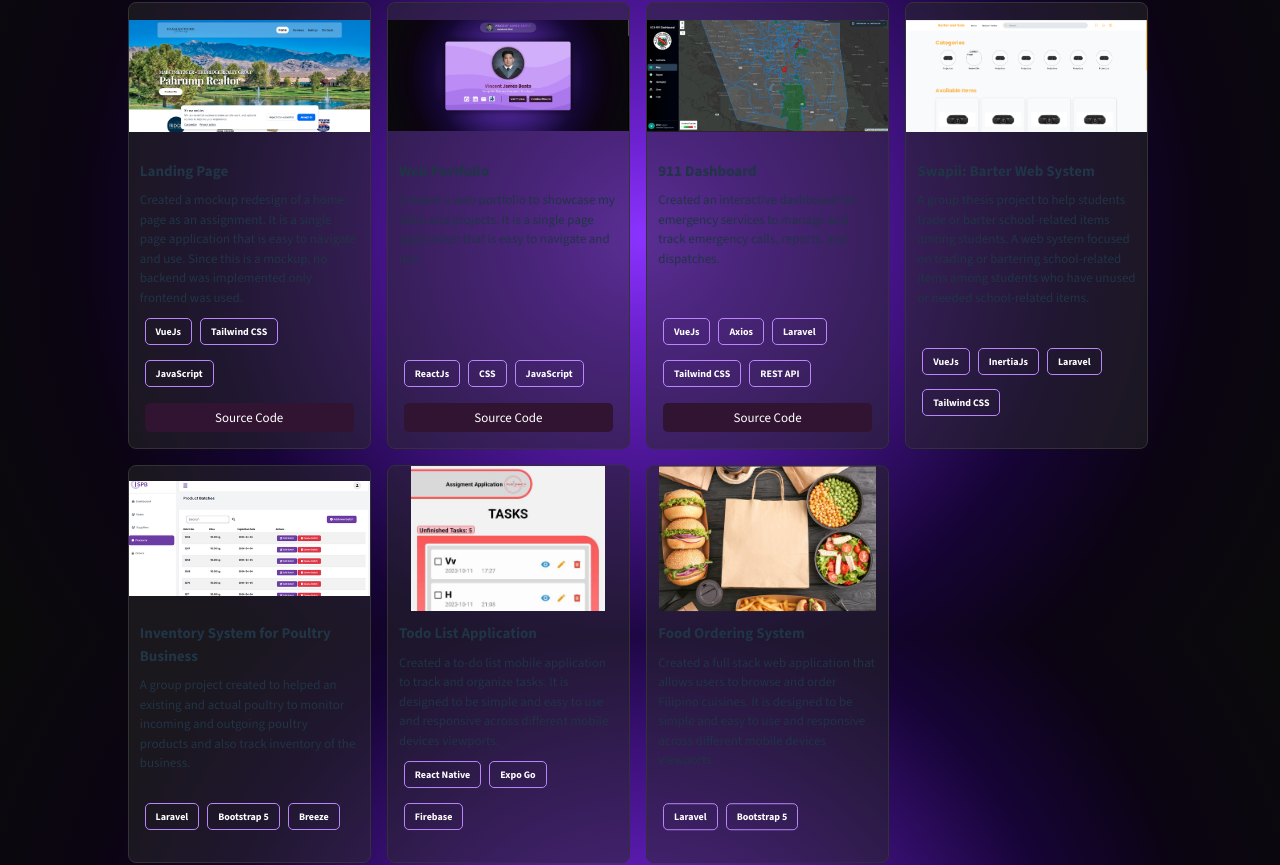
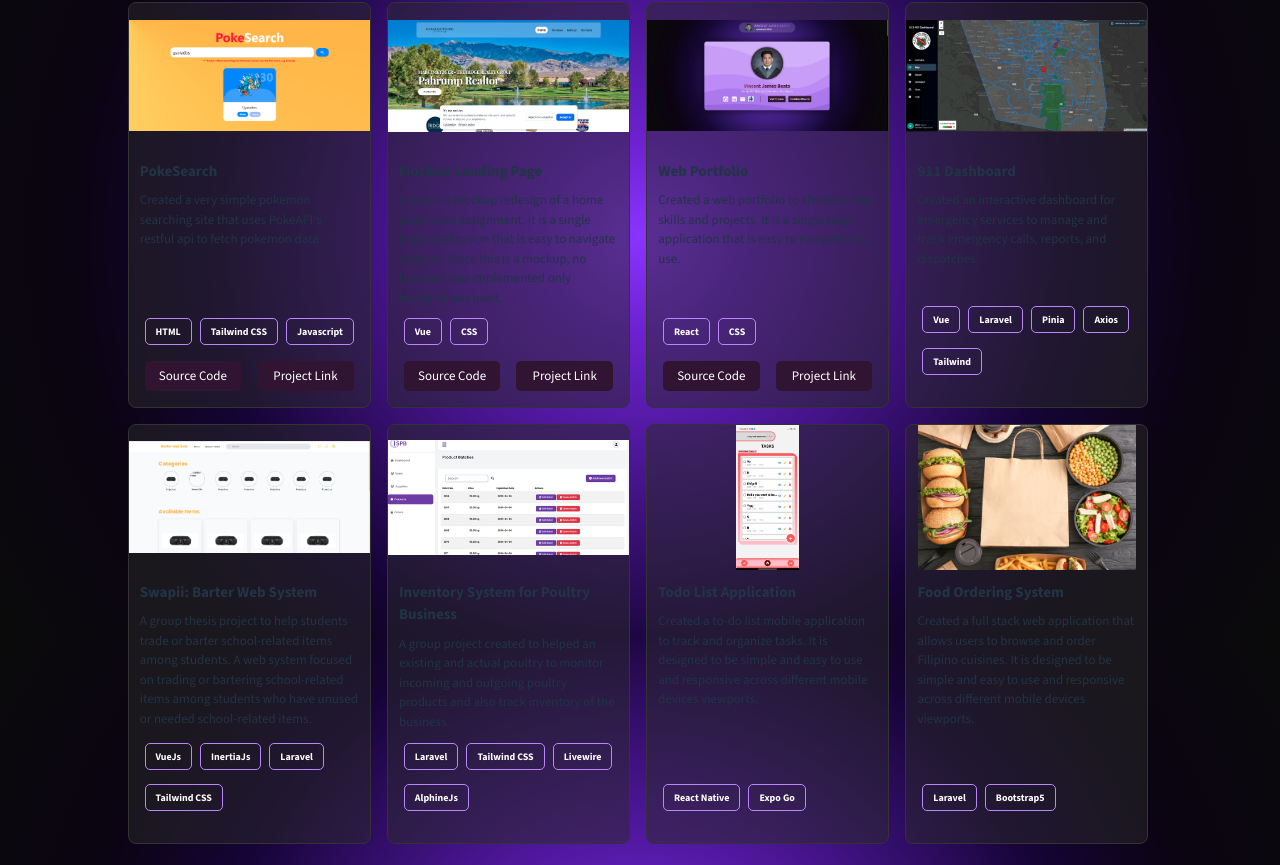
Before and after one commit to VheeeeeeeeeJhay/vincent-james-beato-portfolio, a React (Vite) app: page / in a window 1280 px wide. Shown: the part 2564-3429 px from the top of the page. Built offline with nearby package versions, Linux system fonts and the light colour scheme.

Commit message:
Refactor: code changes made to relevant projects.

```diff
--- a/package.json
+++ b/package.json
@@ -1,5 +1,5 @@
 {
-  "name": "vheejhay_portfoloi",
+  "name": "vheejhay_portfolio",
   "private": true,
   "version": "0.0.0",
   "type": "module",
--- a/src/pages/AboutMe/AboutMe.jsx
+++ b/src/pages/AboutMe/AboutMe.jsx
@@ -63,7 +63,7 @@ function AboutMe() {
                             <SiCircleci className={AboutMeStyles.timeline_icon} style={{color: "#bb86fc"}} />
                             <div className={AboutMeStyles.timeline_info}>
                                 <h3>BAGUIO CITY'S SMART CITY COMMAND AND CONTROL CENTER</h3>
-                                <p className={AboutMeStyles.timeline_info_role}>Full Stack Developer</p>
+                                <p className={AboutMeStyles.timeline_info_role}>Full Stack Developer Intern</p>
                                 <div className={AboutMeStyles.timeline_sub_info}>
                                     <h4>Baguio City</h4>
                                     <h4>FEBRUARY 2025 - MAY 2025</h4>
--- a/src/pages/Project/RelevantProjects.jsx
+++ b/src/pages/Project/RelevantProjects.jsx
@@ -5,160 +5,118 @@ import Portfolio from "../../assets/web_portfolio.png"
 import Dashboard from "../../assets/Dashboard.png"
 import Swapii from "../../assets/Swapii.png"
 import Inventory from "../../assets/Inventory.png"
-import todo from "../../assets/todo1.jpg"
-import redesign from "../../assets/redesign.png"
+import Redesign from "../../assets/redesign.png"
+import PokeSearch from "../../assets/PokeSearch.png"
+
 
 function RelevantProjects() {
+    const projects = {
+        'project_1': {
+            'img': FoodOrdering,
+            'title': "Food Ordering System",
+            'title_desc': 'Created a full stack web application that allows users to browse and order Filipino cuisines. It is designed to be simple and easy to use and responsive across different mobile devices viewports.',
+            'tech_stack': ['Laravel', 'Bootstrap5'],
+            'github': '',
+            'project_link': ''
+        },
+        'project_2': {
+            'img': TodoList,
+            'title': "Todo List Application",
+            'title_desc': 'Created a to-do list mobile application to track and organize tasks. It is designed to be simple and easy to use and responsive across different mobile devices viewports.',
+            'tech_stack': ['React Native', 'Expo Go'],
+            'github': '',
+            'project_link': ''
+        },
+        'project_3': {
+            'img': Inventory,
+            'title': "Inventory System for Poultry Business",
+            'title_desc': 'A group project created to helped an existing and actual poultry to monitor incoming and outgoing poultry products and also track inventory of the business.',
+            'tech_stack': ['Laravel', 'Tailwind CSS', 'Livewire', 'AlphineJs'],
+            'github': '',
+            'project_link': ''
+        },
+        'project_4': {
+            'img': Swapii,
+            'title': "Swapii: Barter Web System",
+            'title_desc': 'A group thesis project to help students trade or barter school-related items among students. A web system focused on trading or bartering school-related items among students who have unused or needed school-related items.',
+            'tech_stack': ['VueJs', 'InertiaJs', 'Laravel', 'Tailwind CSS'],
+            'github': '',
+            'project_link': ''
+        },
+        'project_5': {
+            'img': Dashboard,
+            'title': "911 Dashboard",
+            'title_desc': 'Created an interactive dashboard for emergency services to manage and track emergency calls, reports, and dispatches.',
+            'tech_stack': ['Vue', 'Laravel', 'Pinia', 'Axios', 'Tailwind'],
+            'github': '',
+            'project_link': ''
+        },
+        'project_6': {
+            'img': Portfolio,
+            'title': "Web Portfolio",
+            'title_desc': 'Created a web portfolio to showcase my skills and projects. It is a single page application that is easy to navigate and use.',
+            'tech_stack': ['React', 'CSS'],
+            'github': 'https://github.com/VheeeeeeeeeJhay/vincent-james-beato-portfolio',
+            'project_link': 'http://localhost:5173/vincent-james-beato-portfolio/#projects'
+        },
+        'project_7': {
+            'img': Redesign,
+            'title': "Mockup Landing Page",
+            'title_desc': 'Created a mockup redesign of a home page as an assignment. It is a single page application that is easy to navigate and use. Since this is a mockup, no backend was implemented only frontend was used.',
+            'tech_stack': ['Vue', 'CSS'],
+            'github': 'https://github.com/VheeeeeeeeeJhay/Home-Page-Redesign',
+            'project_link': 'https://vheeeeeeeeejhay.github.io/Home-Page-Redesign/'
+        },
+        'project_8': {
+            'img': PokeSearch,
+            'title': "PokeSearch",
+            'title_desc': `Created a very simple pokemon searching site that uses PokeAPI's restful api to fetch pokemon data.`,
+            'tech_stack': ['HTML', 'Tailwind CSS', 'Javascript'],
+            'github': 'https://github.com/VheeeeeeeeeJhay/PokeSearch',
+            'project_link': 'https://vheeeeeeeeejhay.github.io/PokeSearch/'
+        },
+    }
+
     return (
         <>
             <div className={RelevantProjectsStyles.section}>
                 <h1 className={RelevantProjectsStyles.section_header}
-                data-aos="fade-up"
-                data-aos-anchor-placement="top-center"
-                data-aos-duration="1000">Relevant&nbsp;<span>Projects</span></h1>
+                    data-aos="fade-up"
+                    data-aos-anchor-placement="top-center"
+                    data-aos-duration="1000">Relevant&nbsp;<span>Projects</span></h1>
 
                 <div className={RelevantProjectsStyles.cards_container}>
-                <div className={RelevantProjectsStyles.card}
+                    {Object.entries(projects).reverse().map((item, index) => (
+                        <div className={RelevantProjectsStyles.card}
                         data-aos="fade-up"
                         data-aos-anchor-placement="top-center"
                         data-aos-duration="2500"
-                        data-aos-delay="100">
-                        <img className={RelevantProjectsStyles.card_img} src={redesign} alt="Portfolio" />
+                        data-aos-delay="100"
+                        key={index}>
+                        <img className={RelevantProjectsStyles.card_img} src={item[1].img} alt="Portfolio" />
                         <div className={RelevantProjectsStyles.card_info}>
-                            <h3>Landing Page</h3>
-                            <p>Created a mockup redesign of a home page as an assignment. It is a single page application that is easy to navigate and use. Since this is a mockup, no backend was implemented only frontend was used.</p>
+                            <h3>{item[1].title}</h3>
+                            <p>{item[1].title_desc}</p>
                         </div>
                         <div className={RelevantProjectsStyles.tags_container}>
-                            <p>VueJs</p>
-                            <p>Tailwind CSS</p>
-                            <p>JavaScript</p>
+                            {item[1].tech_stack.map((tech, index) => (
+                                <p key={index}>{tech}</p>
+                            ))}
                         </div>
                         <div className={RelevantProjectsStyles.card_buttons}>
-                            <a className={RelevantProjectsStyles.card_button} href="https://github.com/VheeeeeeeeeJhay/Home-Page-Redesign" target="_blank" rel="noopener noreferrer">Source Code</a>
+                            {
+                                item[1].github !== '' && (
+                                    <a className={RelevantProjectsStyles.card_button} href={item[1].github} target="_blank" rel="noopener noreferrer">Source Code</a>
+                                )
+                            }
+                            {
+                                item[1].project_link !== '' && (
+                                    <a className={RelevantProjectsStyles.card_button} href={item[1].project_link} target="_blank" rel="noopener noreferrer">Project Link</a>
+                                )
+                            }
                         </div>
                     </div>
-                    <div className={RelevantProjectsStyles.card}
-                        data-aos="fade-up"
-                        data-aos-anchor-placement="top-center"
-                        data-aos-duration="2500"
-                        data-aos-delay="100">
-                        <img className={RelevantProjectsStyles.card_img} src={Portfolio} alt="Portfolio" />
-                        <div className={RelevantProjectsStyles.card_info}>
-                            <h3>Web Portfolio</h3>
-                            <p>Created a web portfolio to showcase my skills and projects. It is a single page application that is easy to navigate and use.</p>
-                        </div>
-                        <div className={RelevantProjectsStyles.tags_container}>
-                            <p>ReactJs</p>
-                            <p>CSS</p>
-                            <p>JavaScript</p>
-                            {/* <p>Firebase</p> */}
-                        </div>
-                        <div className={RelevantProjectsStyles.card_buttons}>
-                            <a className={RelevantProjectsStyles.card_button} href="https://github.com/VheeeeeeeeeJhay/vincent-james-beato-portfolio.git" target="_blank" rel="noopener noreferrer">Source Code</a>
-                        </div>
-                    </div>
-                    <div className={RelevantProjectsStyles.card}
-                        data-aos="fade-up"
-                        data-aos-anchor-placement="top-center"
-                        data-aos-duration="2500"
-                        data-aos-delay="100">
-                        <img className={RelevantProjectsStyles.card_img} src={Dashboard} alt="Dashboard" />
-                        <div className={RelevantProjectsStyles.card_info}>
-                            <h3>911 Dashboard</h3>
-                            <p>Created an interactive dashboard for emergency services to manage and track emergency calls, reports, and dispatches.</p>
-                        </div>
-                        <div className={RelevantProjectsStyles.tags_container}>
-                            <p>VueJs</p>
-                            <p>Axios</p>
-                            <p>Laravel</p>
-                            <p>Tailwind CSS</p>
-                            <p>REST API</p>
-                        </div>
-                        <div className={RelevantProjectsStyles.card_buttons}>
-                            <a className={RelevantProjectsStyles.card_button} href="https://github.com/VheeeeeeeeeJhay/911-Dashboard.git" target="_blank" rel="noopener noreferrer">Source Code</a>
-                        </div>
-                    </div>
-                    <div className={RelevantProjectsStyles.card}
-                    data-aos="fade-up"
-                    data-aos-anchor-placement="top-center"
-                    data-aos-duration="2500"
-                    data-aos-delay="100">
-                        <img className={RelevantProjectsStyles.card_img} src={Swapii} alt="Swapii" />
-                        <div className={RelevantProjectsStyles.card_info}>
-                            <h3>Swapii: Barter Web System</h3>
-                            <p>A group thesis project to help students trade or barter school-related items among students. A web system focused on trading or bartering school-related items among students who have unused or needed school-related items.</p>
-                        </div>
-                        <div className={RelevantProjectsStyles.tags_container}>
-                            <p>VueJs</p>
-                            <p>InertiaJs</p>
-                            <p>Laravel</p>
-                            <p>Tailwind CSS</p>
-                        </div>
-                        <div className={RelevantProjectsStyles.card_buttons}>
-                            {/* <a className={RelevantProjectsStyles.card_button} href="https://github.com/Kronux123/barter.git" target="_blank" rel="noopener noreferrer">Source Code</a> */}
-                            {/* <a className={RelevantProjectsStyles.card_button} href="https://github.com/VheeeeeeeeeJhay" target="_blank" rel="noopener noreferrer">View Project</a> */}
-                        </div>
-                    </div>
-                    <div className={RelevantProjectsStyles.card}
-                    data-aos="fade-up"
-                    data-aos-anchor-placement="top-center"
-                    data-aos-duration="2500"
-                    data-aos-delay="200">
-                        <img className={RelevantProjectsStyles.card_img} src={Inventory} alt="Inventory"/>
-                        <div className={RelevantProjectsStyles.card_info}>
-                            <h3>Inventory System for Poultry Business</h3>
-                            <p>A group project created to helped an existing and actual poultry to monitor incoming and outgoing poultry products and also track inventory of the business.</p>
-                        </div>
-                        <div className={RelevantProjectsStyles.tags_container}>
-                            <p>Laravel</p>
-                            <p>Bootstrap 5</p>
-                            <p>Breeze</p>
-                        </div>
-                        <div className={RelevantProjectsStyles.card_buttons}>
-                            {/* <a className={RelevantProjectsStyles.card_button} href="https://github.com/RyleFuentes/ISPB.git" target="_blank" rel="noopener noreferrer">Source Code</a> */}
-                            {/* <a className={RelevantProjectsStyles.card_button} href="https://github.com/VheeeeeeeeeJhay" target="_blank" rel="noopener noreferrer">View Project</a> */}
-                        </div>
-                    </div>
-                    <div className={RelevantProjectsStyles.card}
-                    data-aos="fade-up"
-                    data-aos-anchor-placement="top-center"
-                    data-aos-duration="2500"
-                    data-aos-delay="300">
-                        <img className={RelevantProjectsStyles.card_img} src={todo} alt="TodoList"/>
-                        <div className={RelevantProjectsStyles.card_info}>
-                            <h3>Todo List Application</h3>
-                            <p>Created a to-do list mobile application to track and organize tasks. It is designed to be simple and easy to use and responsive across different mobile devices viewports.</p>
-                        </div>
-                        <div className={RelevantProjectsStyles.tags_container}>
-                            <p>React Native</p>
-                            <p>Expo Go</p>
-                            <p>Firebase</p>
-                        </div>
-                        <div className={RelevantProjectsStyles.card_buttons}>
-                            {/* <a className={RelevantProjectsStyles.card_button} href="https://github.com/20208094/ToDoListTrial.git" target="_blank" rel="noopener noreferrer">Source Code</a> */}
-                            {/* <a className={RelevantProjectsStyles.card_button} href="https://github.com/VheeeeeeeeeJhay" target="_blank" rel="noopener noreferrer">View Project</a> */}
-                        </div>
-                    </div>
-                    <div className={RelevantProjectsStyles.card}
-                    data-aos="fade-up"
-                    data-aos-anchor-placement="top-center"
-                    data-aos-duration="2500"
-                    data-aos-delay="400">
-                        <img className={RelevantProjectsStyles.card_img} src={FoodOrdering} alt="FoodOrdering"/>
-                        <div className={RelevantProjectsStyles.card_info}>
-                            <h3>Food Ordering System</h3>
-                            <p>Created a full stack web application that allows users to browse and order Filipino cuisines. It is designed to be simple and easy to use and responsive across different mobile devices viewports.</p>
-                        </div>
-                        <div className={RelevantProjectsStyles.tags_container}>
-                            <p>Laravel</p>
-                            <p>Bootstrap 5</p>
-                            {/* <p>JavaScript</p> */}
-                        </div>
-                        <div className={RelevantProjectsStyles.card_buttons}>
-                            {/* <a className={RelevantProjectsStyles.card_button} href="" target="_blank" rel="noopener noreferrer">Source Code</a> */}
-                            {/* <a className={RelevantProjectsStyles.card_button} href="https://github.com/VheeeeeeeeeJhay" target="_blank" rel="noopener noreferrer">View Project</a> */}
-                        </div>
-                    </div>
+                ))}
                 </div>
 
             </div>
```
Also changed, not shown: src/assets/PokeSearch.png (added).
